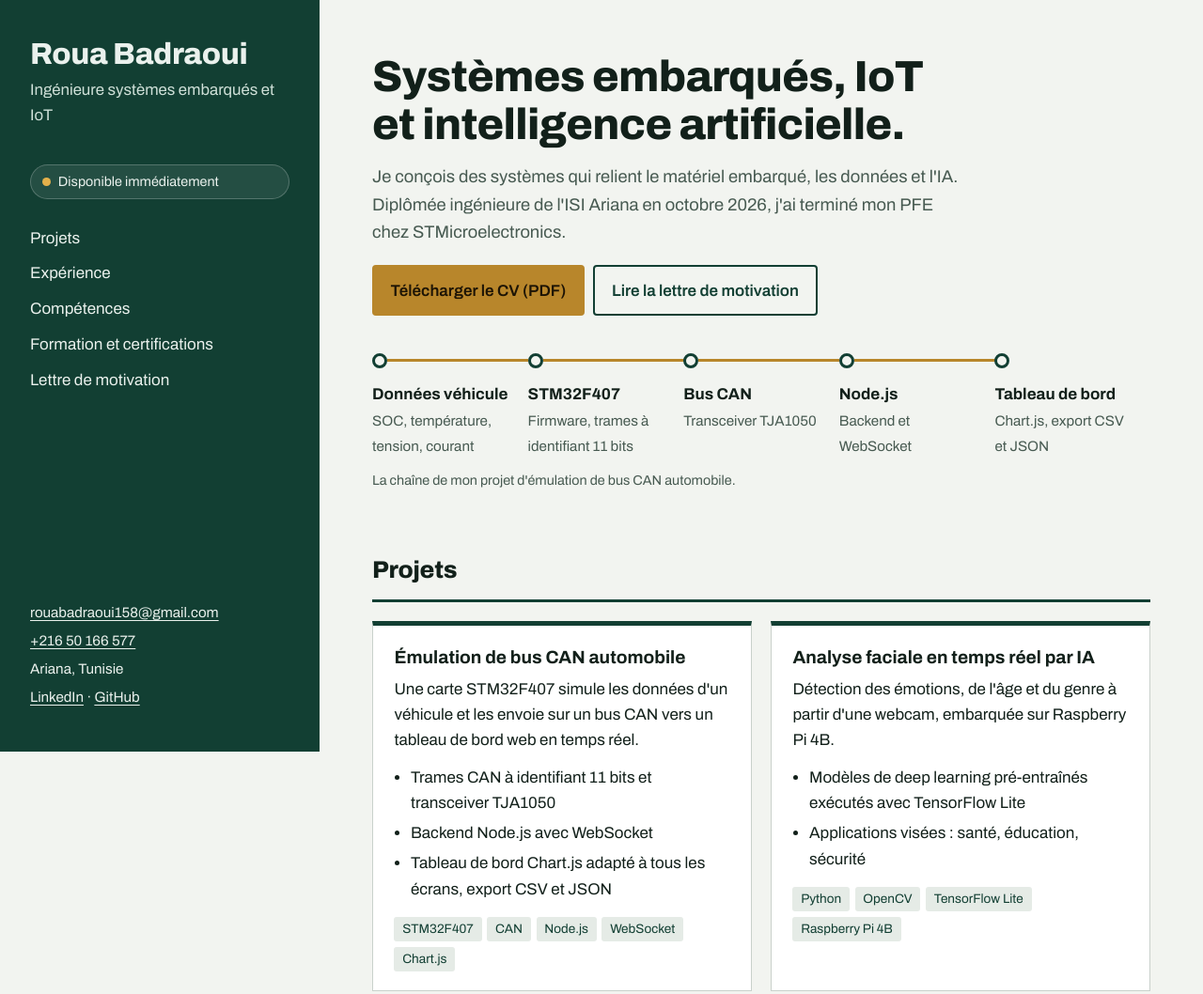
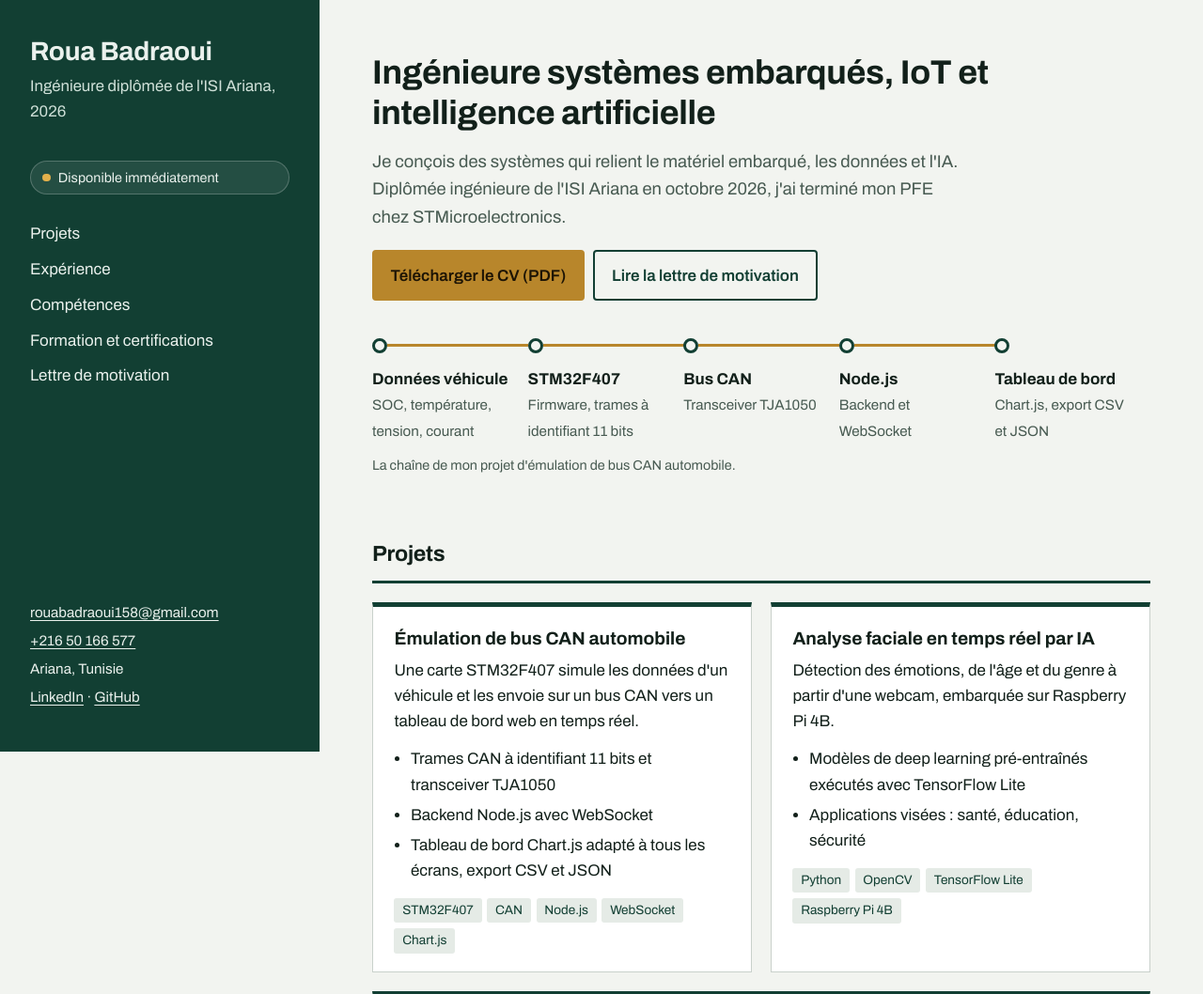
Before and after one commit to rouabadraoui158/rouabadraoui158.github.io, a plain HTML site: page index.html in a window 1280 px wide. Shown: the top 1058 px of the page at 94% size. Drawn offline with Linux system fonts and the light colour scheme.

Commit message:
Titre principal plus sobre
Titre en police normale et plus petit, intitulé de profession clair,
titres de section moins larges et moins gras.

Co-Authored-By: Claude Sonnet 5.5 <noreply@anthropic.com>
Claude-Session: https://claude.ai/code/session_012aahp5XZHkYkkQsptiXwwX

```diff
--- a/index.html
+++ b/index.html
@@ -16,7 +16,7 @@
 
   <header class="id">
     <h1>Roua Badraoui</h1>
-    <p class="role">Ingénieure systèmes embarqués et IoT</p>
+    <p class="role">Ingénieure diplômée de l'ISI Ariana, 2026</p>
     <p class="status"><i aria-hidden="true"></i> Disponible immédiatement</p>
     <nav aria-label="Sections">
       <ul>
@@ -37,7 +37,7 @@
 
   <main class="main" id="contenu">
     <div class="hero">
-      <h2>Systèmes embarqués, IoT et intelligence artificielle.</h2>
+      <h2>Ingénieure systèmes embarqués, IoT et intelligence artificielle</h2>
       <p class="lead">Je conçois des systèmes qui relient le matériel embarqué, les données et l'IA. Diplômée ingénieure de l'ISI Ariana en octobre 2026, j'ai terminé mon PFE chez STMicroelectronics.</p>
       <div class="actions">
         <a class="btn" href="assets/CV_Roua_Badraoui.pdf" download>Télécharger le CV (PDF)</a>
--- a/style.css
+++ b/style.css
@@ -42,9 +42,9 @@ a:hover { color: var(--copper-dark); }
   .id { position: sticky; top: 0; height: 100vh; overflow-y: auto; padding: 2.5rem 2rem; display: flex; flex-direction: column; }
 }
 .id h1 {
-  font-stretch: 112%;
-  font-weight: 800;
-  font-size: 2rem;
+  font-stretch: 100%;
+  font-weight: 700;
+  font-size: 1.75rem;
   line-height: 1.1;
   margin: 0 0 .5rem;
   letter-spacing: -0.01em;
@@ -83,9 +83,9 @@ a:hover { color: var(--copper-dark); }
 .main { padding: 2.5rem 1.5rem 4rem; max-width: 62rem; }
 @media (min-width: 960px) { .main { padding: 3.5rem 3.5rem 5rem; } }
 .hero h2 {
-  font-stretch: 118%; font-weight: 800;
-  font-size: clamp(1.9rem, 3.8vw, 2.9rem); line-height: 1.1; letter-spacing: -0.015em;
-  margin: 0 0 1rem; max-width: 22ch;
+  font-stretch: 100%; font-weight: 700;
+  font-size: clamp(1.6rem, 2.8vw, 2.25rem); line-height: 1.2; letter-spacing: -0.01em;
+  margin: 0 0 1rem; max-width: 32ch;
 }
 .lead { max-width: 60ch; font-size: 1.15rem; color: var(--muted); margin: 0; }
 
@@ -105,7 +105,7 @@ a:hover { color: var(--copper-dark); }
 .chain li:nth-child(2)::after { animation-delay: .5s; }
 .chain li:nth-child(3)::after { animation-delay: .85s; }
 .chain li:nth-child(4)::after { animation-delay: 1.2s; }
-.chain b { display: block; font-weight: 700; font-stretch: 104%; }
+.chain b { display: block; font-weight: 700; }
 .chain span { color: var(--muted); font-size: .95rem; }
 @keyframes trace { from { transform: scaleY(0); } to { transform: scaleY(1); } }
 @media (min-width: 760px) {
@@ -119,7 +119,7 @@ a:hover { color: var(--copper-dark); }
 
 section { margin-top: 4rem; scroll-margin-top: 1.5rem; }
 section > h2 {
-  font-stretch: 108%; font-weight: 800; font-size: 1.6rem; letter-spacing: -0.01em;
+  font-stretch: 100%; font-weight: 700; font-size: 1.45rem; letter-spacing: -0.01em;
   margin: 0 0 1.25rem; padding-bottom: .6rem; border-bottom: 3px solid var(--board);
 }
 
@@ -166,7 +166,7 @@ footer { margin-top: 4rem; padding-top: 1.25rem; border-top: 1px solid var(--lin
 .letter { background: var(--card); border: 1px solid var(--line); padding: 2.5rem 2.25rem; }
 .letter p { margin: 0 0 1rem; max-width: 66ch; }
 .letter .sender { margin-bottom: 1.5rem; }
-.letter .sender strong { font-size: 1.25rem; font-stretch: 108%; }
+.letter .sender strong { font-size: 1.25rem; }
 .letter .date { text-align: right; }
 .letter .subject { font-weight: 700; }
 
```
